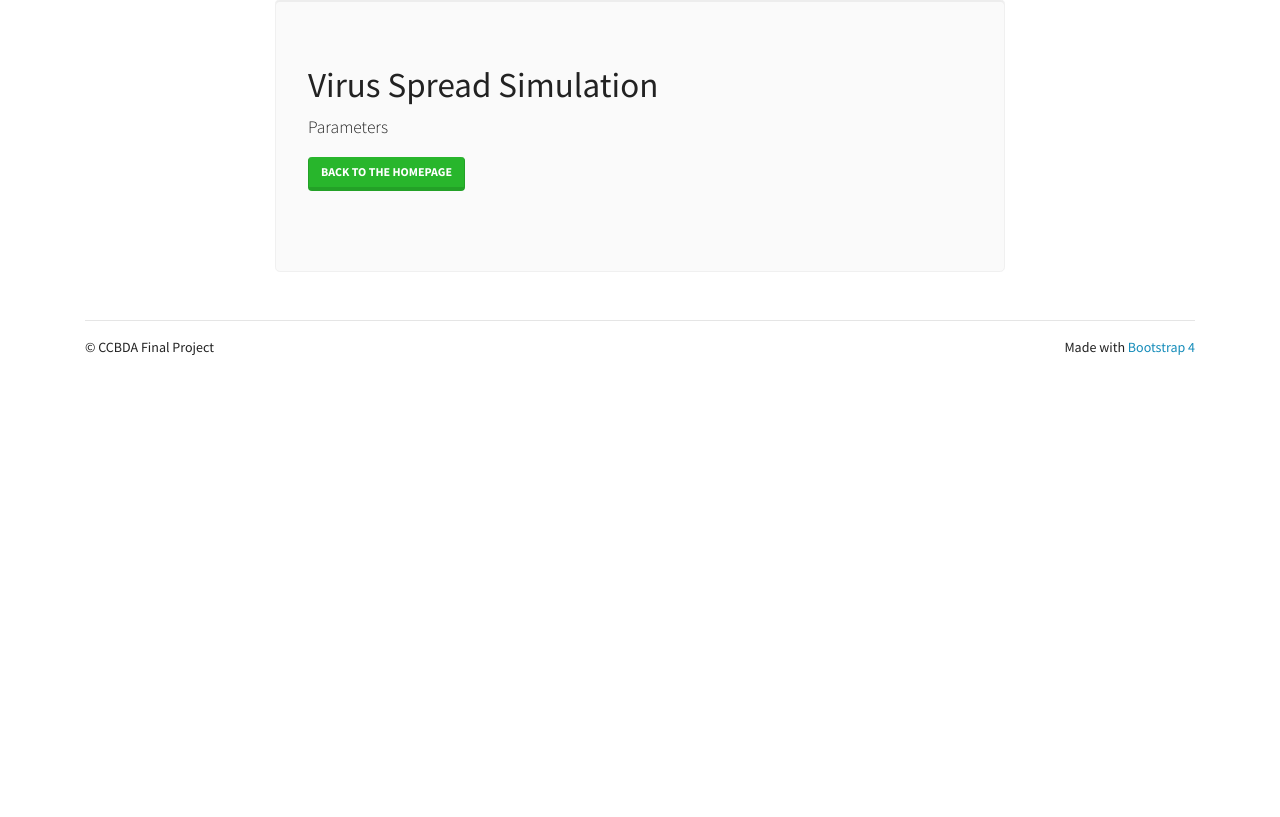
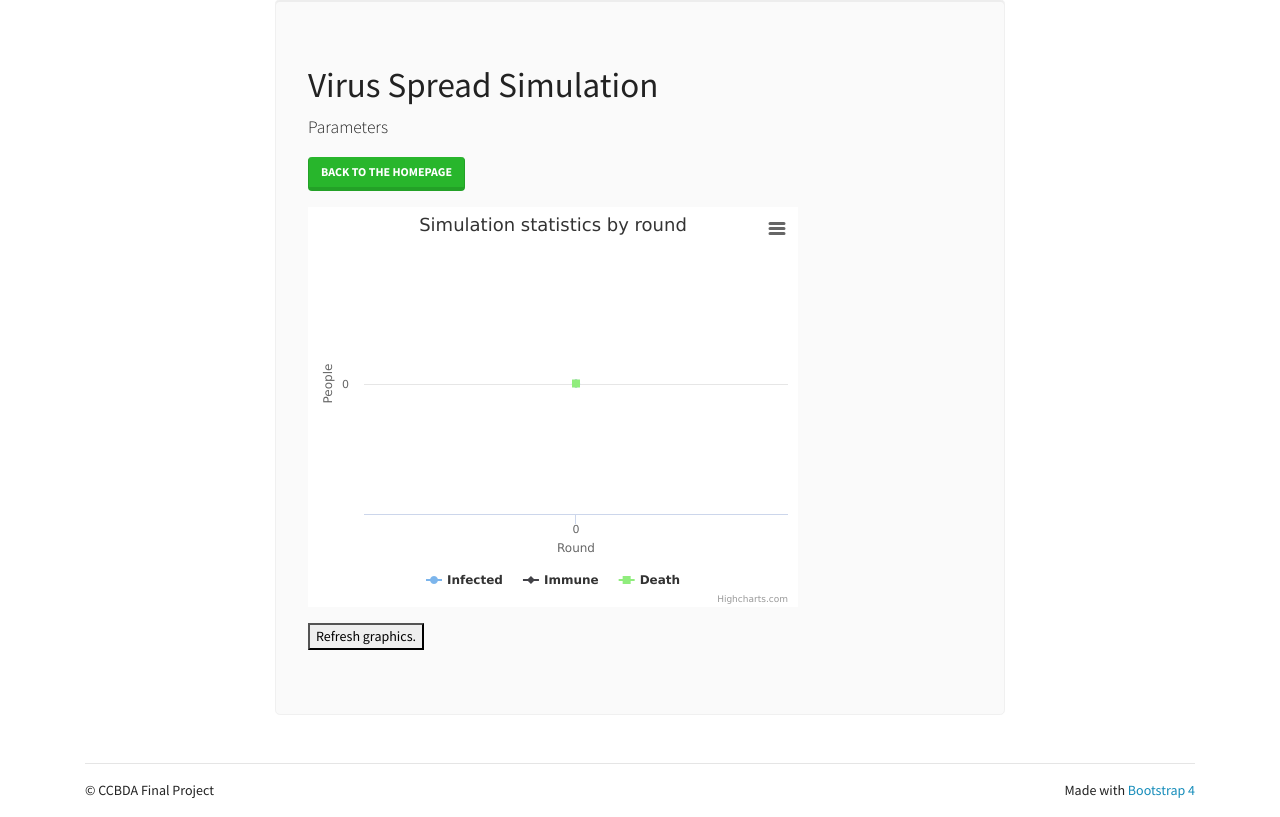
Before and after one commit to borysova/CCBDA-Frontend, a Django app: page /simulation/ in a window 1280 px wide. Shown: the part 314-1131 px from the top of the page. Before the commit the page ends 669 px from the top, so only its background shows below. Run offline with Django 3.2, Linux system fonts and the light colour scheme; some libraries are stand-ins or nearby versions.

Commit message:
second_screen

```diff
--- a/form/templates/generic.html
+++ b/form/templates/generic.html
@@ -17,6 +17,15 @@
     <!-- Bootstrap fonts -->
     <link href="https://maxcdn.bootstrapcdn.com/font-awesome/4.7.0/css/font-awesome.min.css" rel="stylesheet"
           integrity="sha384-wvfXpqpZZVQGK6TAh5PVlGOfQNHSoD2xbE+QkPxCAFlNEevoEH3Sl0sibVcOQVnN" crossorigin="anonymous">
+
+    <script src="https://code.highcharts.com/highcharts.js"></script>
+	<script src="https://code.highcharts.com/modules/series-label.js"></script>
+	<script src="https://code.highcharts.com/modules/exporting.js"></script>
+	<script src="https://code.highcharts.com/modules/export-data.js"></script>
+	<script src="https://code.highcharts.com/modules/accessibility.js"></script>
+
+    <!--<link rel="stylesheet" type="text/css" href="hello_world.css">-->
+
 </head>
 <body>
 <header>
--- a/form/templates/simulation.html
+++ b/form/templates/simulation.html
@@ -8,6 +8,13 @@
                     <div class="col-sm-9">
                         <p class="lead">Parameters</p>
                         <p><a class="btn btn-success" href="{% url 'form:home' %}">Back to the homepage</a></p>
+
+                        <figure class="highcharts-figure">
+
+                            <div id="container"></div>
+
+	                    </figure>
+                        <button type="button" type = "submit"  id="test-button">Refresh graphics.</button>
                     </div>
                 </div>
             </div>
@@ -21,20 +28,97 @@
 
     <script>
 
-        const sleep = (milliseconds) => {
-            return new Promise(resolve => setTimeout(resolve, milliseconds))
+
+
+        $("#test-button").click(function(){
+
+            $.get("https://860ty33200.execute-api.eu-west-1.amazonaws.com/ccbda/stats?id=1", function(data, status){
+                console.log(data)
+
+
+            });
+        });
+
+
+
+
+        var round = 1;
+
+        var infected = [0];
+        var immune = [0];
+        var death = [0];
+
+
+        function print_chart(number_of_rounds) {
+
+            Highcharts.chart('container', {
+
+                title: {
+                    text: 'Simulation statistics by round'
+                },
+
+
+                yAxis: {
+                    title: {
+                        text: 'People'
+                    }
+                },
+
+                xAxis: {
+                    accessibility: {
+                        rangeDescription: 'Range: 0 to '+ number_of_rounds.toString()
+                    },
+                    title: {
+                        text: 'Round'
+                    }
+                },
+
+                legend: {
+                    layout: 'vertical',
+                    align: 'right',
+                    verticalAlign: 'middle'
+                },
+
+                plotOptions: {
+                    series: {
+                        label: {
+                            connectorAllowed: false
+                        },
+                        pointStart: 0
+                    }
+                },
+
+                series: [{
+                    name: 'Infected',
+                    data: infected
+                }, {
+                    name: 'Immune',
+                    data: immune
+                }, {
+                    name: 'Death',
+                    data: death
+                }],
+
+                responsive: {
+                    rules: [{
+                        condition: {
+                            maxWidth: 500
+                        },
+                        chartOptions: {
+                            legend: {
+                                layout: 'horizontal',
+                                align: 'center',
+                                verticalAlign: 'bottom'
+                            }
+                        }
+                    }]
+                }
+
+            });
+
         }
 
-        const task = async () => {
-            for (i = 0; i < 10; i++) {
-                await sleep(10000);
-                $.get("https://860ty33200.execute-api.eu-west-1.amazonaws.com/ccbda/stats?id=1", function(data, status){
-                    console.log(data)
-                });
-            }
-        }
-
-        task();
+        print_chart(round);
 
 
 
```
